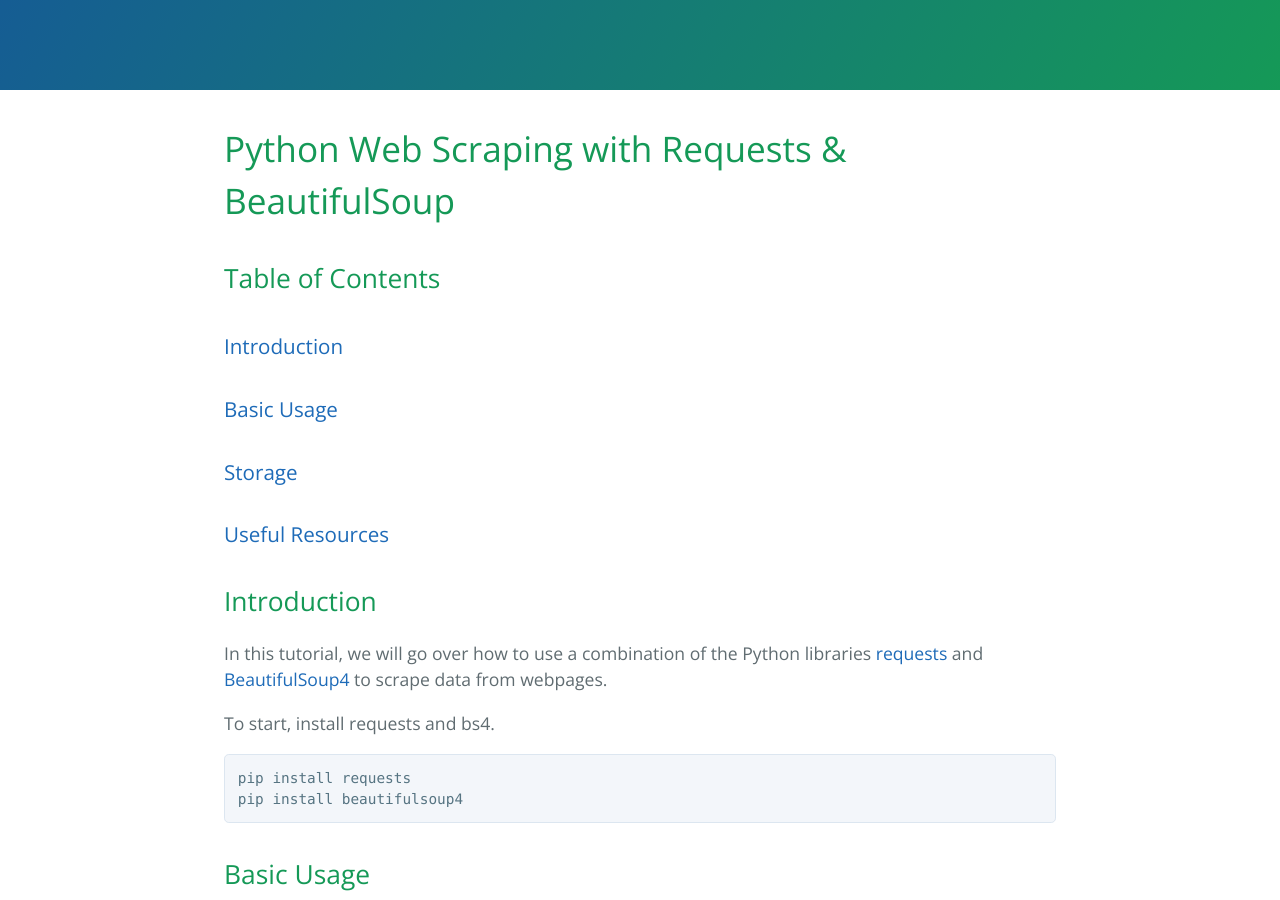
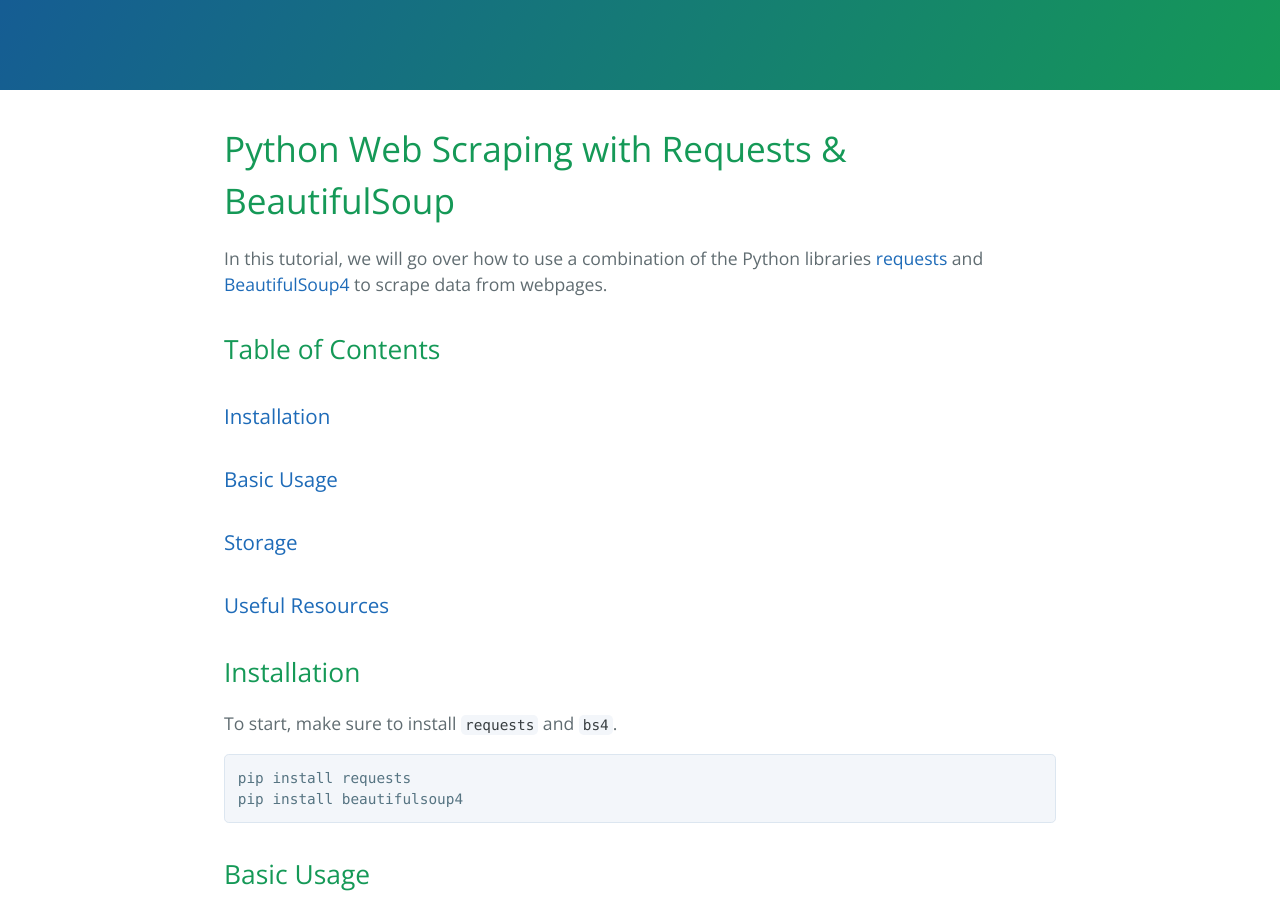
Before and after one commit to learning-software-engineering/learning-software-engineering.github.io, a Jekyll site: the page built from Topics/Tech_Stacks/Python_Requests.md, in a window 1280 px wide and 900 px high, scrolled down 216 px. Built offline with Jekyll 4.4.1, drawn with Linux system fonts in a browser that asks for light colours; our own code applies the rules of GitHub Pages for plain Markdown files; some of the changed text lies outside the part shown.

Commit message:
Update Python_Requests.md

````diff
--- a/Topics/Tech_Stacks/Python_Requests.md
+++ b/Topics/Tech_Stacks/Python_Requests.md
@@ -1,15 +1,14 @@
 # Python Web Scraping with Requests & BeautifulSoup
+In this tutorial, we will go over how to use a combination of the Python libraries [requests](https://requests.readthedocs.io/en/latest/) and [BeautifulSoup4](https://www.crummy.com/software/BeautifulSoup/bs4/doc/) to scrape data from webpages.
 
 ## Table of Contents
-### [Introduction](#introduction-1)
+### [Installation](#installation-1)
 ### [Basic Usage](#basic-usage-1)
 ### [Storage](#storage-1)
 ### [Useful Resources](#useful-resources-1)
 
-## Introduction
-In this tutorial, we will go over how to use a combination of the Python libraries [requests](https://requests.readthedocs.io/en/latest/) and [BeautifulSoup4](https://www.crummy.com/software/BeautifulSoup/bs4/doc/) to scrape data from webpages.
-
-To start, install requests and bs4.
+## Installation
+To start, make sure to install `requests` and `bs4`.
 ```
 pip install requests
 pip install beautifulsoup4
@@ -50,6 +49,7 @@
 soup = BeautifulSoup(response.text, 'html.parser')
 ```
 
+
 ## Storage
 
 ## Useful Resources
````
Also changed, not shown: other parts of Topics/Tech_Stacks/Python_Requests.md (+1 -1 lines).
